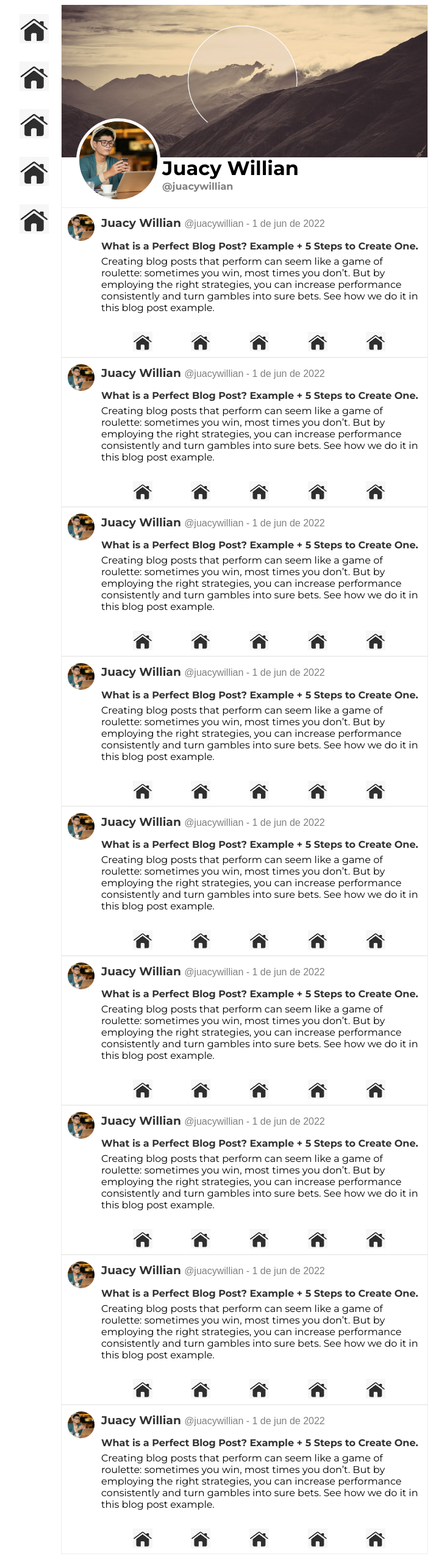
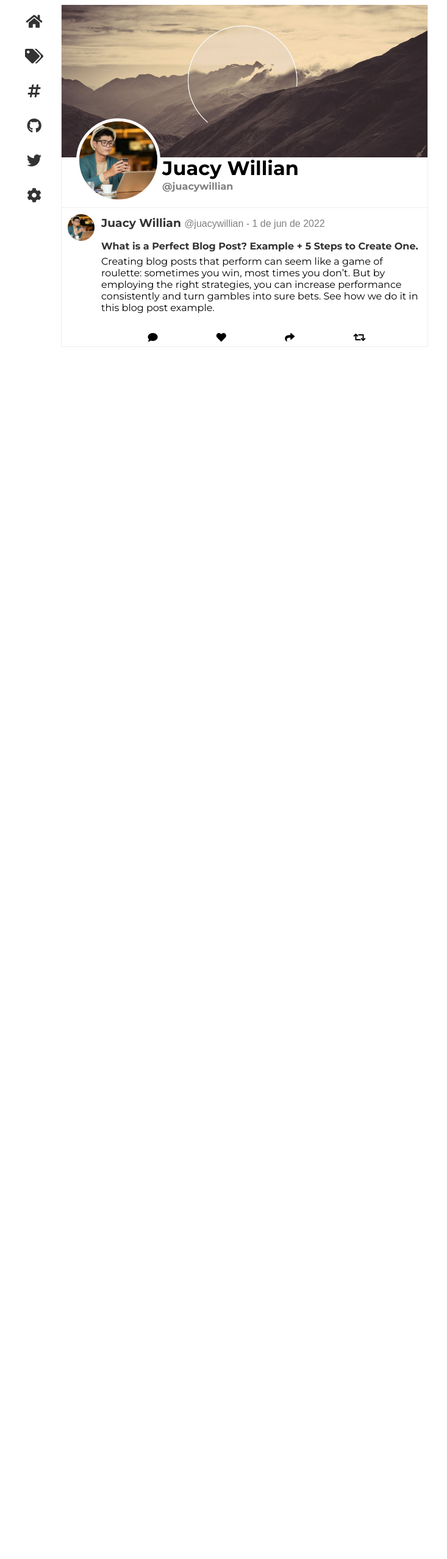
Before and after one commit to JuacyWillian/meu-blog, a Flask app: page / in a window 1280 px wide. Shown: the whole page at 61% size, without its empty margins (278-1011 px from the left). After the commit the page ends 569 px from the top, so only its background shows below. Run offline with Flask 2, Linux system fonts and the light colour scheme; some libraries are stand-ins or nearby versions.

```diff
--- a/app/static/css/style.css
+++ b/app/static/css/style.css
@@ -7,13 +7,25 @@ nav .navbar {
   width: 88px;
   display: flex;
   flex-direction: column;
+
+  text-decoration: none;
+  color: #333;
+  font-size: xxx-large;
 }
 
-nav img {
+.navbar-item {
+  /*
     width: 48px;
     height: 48px;
+    */
   margin: 5px auto;
   padding: 10px;
+
+  text-align: center;
+  text-decoration: none;
+  font-size: x-large;
+
+  color: #333;
 }
 
 .container {
@@ -27,10 +39,12 @@ nav img {
   border-left: 1px solid #eee;
   border-right: 1px solid #eee;
 }
+
 .content {
   margin-top: 25px;
   max-width: 600px;
 }
+
 .cover_container {
   max-width: 600px;
   max-height: 250px;
@@ -80,30 +94,37 @@ header h1 {
 }
 
 .post-header {}
+
 .post-avatar {
   margin: 0;
   width: 44px;
   height: 44px;
 }
+
 .post-username {
   margin-top: -50px;
   margin-left: 60px;
   color: #333;
 }
+
 .post-username .username {
   font: message-box;
   color: gray;
 }
+
 .post-content {
   max-width: 100%;
   margin-top: -5px;
   margin-left: 60px;
 }
+
 .post-title {
   color: #333;
   margin-bottom: -10px;
 }
+
 .post-body {}
+
 .post-footer {}
 
 
--- a/app/templates/_base.html
+++ b/app/templates/_base.html
@@ -11,11 +11,15 @@
         <link rel="preconnect" href="https://fonts.gstatic.com" crossorigin>
         <link href="https://fonts.googleapis.com/css2?family=Montserrat:wght@400;500;600;700;800;900&display=swap" rel="stylesheet">
         <link href="https://fonts.googleapis.com/css2?family=Montserrat:wght@400;500;600;700;800&display=swap" rel="stylesheet">
+        <link rel="stylesheet" href="https://cdnjs.cloudflare.com/ajax/libs/font-awesome/5.5.0/css/all.min.css">
+
+
         <link rel="stylesheet" href="{{ url_for('static', filename='css/style.css') }}">
     </head>
     <body>
         {% block content_base %}{% endblock content_base %}
 
+        <script src="//code.iconify.design/1/1.0.6/iconify.min.js"></script>
         <script src="{{ url_for('static', filename='js/script.js') }}"></script>
     </body>
 </html>
--- a/app/templates/_blog.html
+++ b/app/templates/_blog.html
@@ -6,11 +6,13 @@
 
 <div class="container">
   <nav class="navbar">
-    <img src="{{ url_for('static', filename='img/home.png') }}" alt="" srcset="">
-    <img src="{{ url_for('static', filename='img/home.png') }}" alt="" srcset="">
-    <img src="{{ url_for('static', filename='img/home.png') }}" alt="" srcset="">
-    <img src="{{ url_for('static', filename='img/home.png') }}" alt="" srcset="">
-    <img src="{{ url_for('static', filename='img/home.png') }}" alt="" srcset="">
+    <a href="{{ url_for('core.index') }}" class="navbar-item"><i class="fas fa-home"></i></a>
+    <a href="#" class="navbar-item"><i class="fas fa-tags"></i></a>
+    <a href="#" class="navbar-item"><i class="fas fa-hashtag"></i></a>
+
+    <a href="#" class="navbar-item"><i class="fab fa-github"></i></a>
+    <a href="#" class="navbar-item"><i class="fab fa-twitter"></i></a>
+    <a href="#" class="navbar-item"><i class="fas fa-cog"></i></a>
   </nav>
   <div class="main-content">
     <header>
--- a/app/templates/index.html
+++ b/app/templates/index.html
@@ -3,11 +3,11 @@
 {% block pagetitle %}Home{% endblock pagetitle %}
 
 {% block content %}
+
   {% for post in posts %}
     <article class="post">
       <header class="post-header">
-      <img src="{{ url_for('static', filename='img/avatar.jpg') }}"
-        class="avatar post-avatar">
+        <img src="{{ url_for('static', filename='img/avatar.jpg') }}" class="avatar post-avatar">
         <h3 class="post-username">{{ name }}
           <span class="username">@{{ username }} - {{ post.dt }}</span>
         </h3>
@@ -18,13 +18,21 @@
       </main>
       <footer class="post-footer">
         <ul>
-        <li><img src="{{ url_for('static', filename='img/home.png') }}" alt="" srcset=""></li>
-        <li><img src="{{ url_for('static', filename='img/home.png') }}" alt="" srcset=""></li>
-        <li><img src="{{ url_for('static', filename='img/home.png') }}" alt="" srcset=""></li>
-        <li><img src="{{ url_for('static', filename='img/home.png') }}" alt="" srcset=""></li>
-        <li><img src="{{ url_for('static', filename='img/home.png') }}" alt="" srcset=""></li>
+          <li>
+            <i class="fas fa-comment"></i>
+          </li>
+          <li>
+            <i class="fas fa-heart"></i>
+          </li>
+          <li>
+            <i class="fas fa-share"></i>
+          </li>
+          <li>
+            <i class="fas fa-retweet"></i>
+          </li>
         </ul>
       </footer>
     </article>
   {% endfor %}
+
 {% endblock %}
--- a/app/utils.py
+++ b/app/utils.py
@@ -7,52 +7,4 @@ posts = (
         """,
         "dt":"1 de jun de 2022"
     },
-    {
-        "title": "What is a Perfect Blog Post? Example + 5 Steps to Create One.",
-        "body": """Creating blog posts that perform can seem like a game of roulette: sometimes you win, most times you don’t. But by employing the right strategies, you can increase performance consistently and turn gambles into sure bets. See how we do it in this blog post example.
-        """,
-        "dt":"1 de jun de 2022"
-    },
-    {
-        "title": "What is a Perfect Blog Post? Example + 5 Steps to Create One.",
-        "body": """Creating blog posts that perform can seem like a game of roulette: sometimes you win, most times you don’t. But by employing the right strategies, you can increase performance consistently and turn gambles into sure bets. See how we do it in this blog post example.
-        """,
-        "dt":"1 de jun de 2022"
-    },
-    {
-        "title": "What is a Perfect Blog Post? Example + 5 Steps to Create One.",
-        "body": """Creating blog posts that perform can seem like a game of roulette: sometimes you win, most times you don’t. But by employing the right strategies, you can increase performance consistently and turn gambles into sure bets. See how we do it in this blog post example.
-        """,
-        "dt":"1 de jun de 2022"
-    },
-    {
-        "title": "What is a Perfect Blog Post? Example + 5 Steps to Create One.",
-        "body": """Creating blog posts that perform can seem like a game of roulette: sometimes you win, most times you don’t. But by employing the right strategies, you can increase performance consistently and turn gambles into sure bets. See how we do it in this blog post example.
-        """,
-        "dt":"1 de jun de 2022"
-    },
-    {
-        "title": "What is a Perfect Blog Post? Example + 5 Steps to Create One.",
-        "body": """Creating blog posts that perform can seem like a game of roulette: sometimes you win, most times you don’t. But by employing the right strategies, you can increase performance consistently and turn gambles into sure bets. See how we do it in this blog post example.
-        """,
-        "dt":"1 de jun de 2022"
-    },
-    {
-        "title": "What is a Perfect Blog Post? Example + 5 Steps to Create One.",
-        "body": """Creating blog posts that perform can seem like a game of roulette: sometimes you win, most times you don’t. But by employing the right strategies, you can increase performance consistently and turn gambles into sure bets. See how we do it in this blog post example.
-        """,
-        "dt":"1 de jun de 2022"
-    },
-    {
-        "title": "What is a Perfect Blog Post? Example + 5 Steps to Create One.",
-        "body": """Creating blog posts that perform can seem like a game of roulette: sometimes you win, most times you don’t. But by employing the right strategies, you can increase performance consistently and turn gambles into sure bets. See how we do it in this blog post example.
-        """,
-        "dt":"1 de jun de 2022"
-    },
-    {
-        "title": "What is a Perfect Blog Post? Example + 5 Steps to Create One.",
-        "body": """Creating blog posts that perform can seem like a game of roulette: sometimes you win, most times you don’t. But by employing the right strategies, you can increase performance consistently and turn gambles into sure bets. See how we do it in this blog post example.
-        """,
-        "dt":"1 de jun de 2022"
-    },
 )
```
Also changed, not shown: 2 other files. Lines whose indentation alone changed are shown as unchanged.
